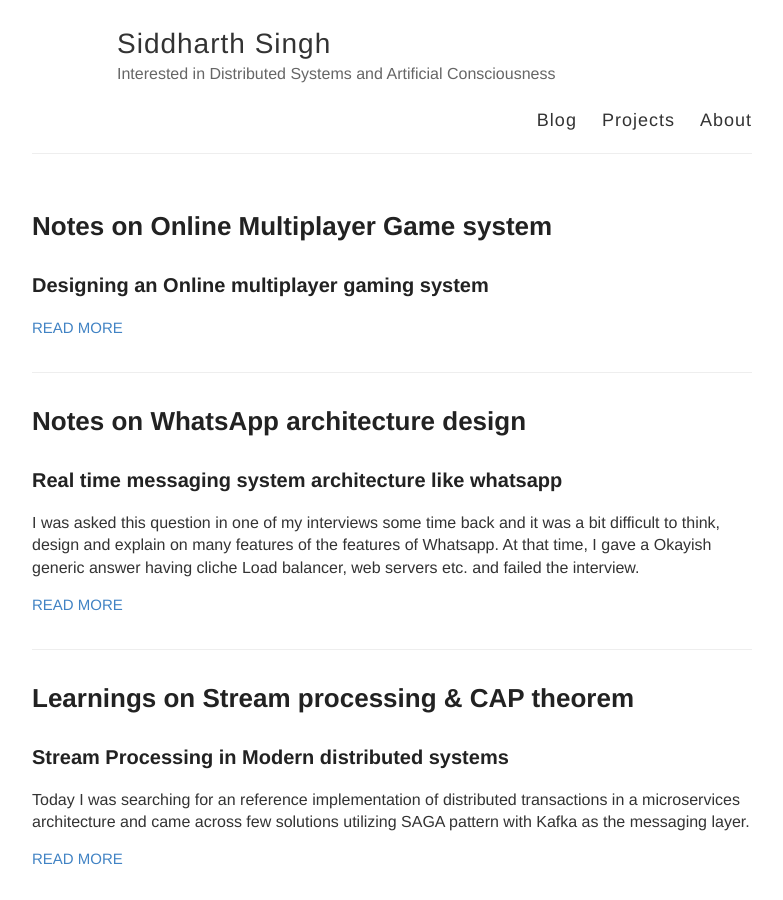
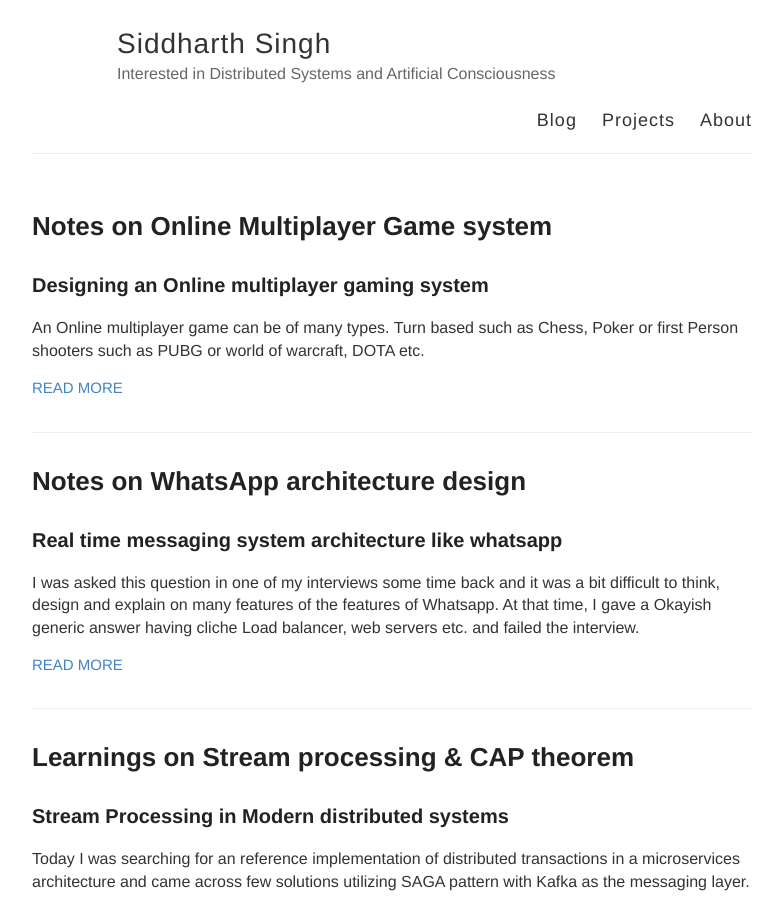
Before and after one commit to siddharthsingh89/siddharthsingh89.github.io, a Jekyll site: the page built from index.html, in a window 1280 px wide and 900 px high. Shown: the whole window, without its empty margins (248-1031 px from the left). Built offline with Jekyll 4.4.1, drawn with Linux system fonts in a browser that asks for light colours.

Commit message:
Update 2020-03-03-Online-multiplayer-game.md

```diff
--- a/_posts/2020-03-03-Online-multiplayer-game.md
+++ b/_posts/2020-03-03-Online-multiplayer-game.md
@@ -6,17 +6,17 @@ description : game, online, multiplayer, system design, distributed system, inte
 
 
 ### Designing an Online multiplayer gaming system
+An Online multiplayer game can be of many types. Turn based such as Chess, Poker or first Person shooters such as PUBG or world of warcraft, DOTA etc.
 
-#### What is a Massive Multiplayer Online Game
-
-#### Multiplayer Game types and Examples
-
-#### Most Important Component of the System
+ #### Most Important Component of the System
 
 1. Game Client App
+![Game Client](/images/gameClients.png "Game Clients")
+
    * User interface of the Game. Can be a Web or mobile or Console App.
    * Lots of game media, past history is cached in the client App.
    * Communicates with the Server over Websockets\raw TCP\UDP\Custom Protocol.
+
 
 2. Game Server
    * Core Gaming Logic is here. Game objects, their interaction etc.
```
